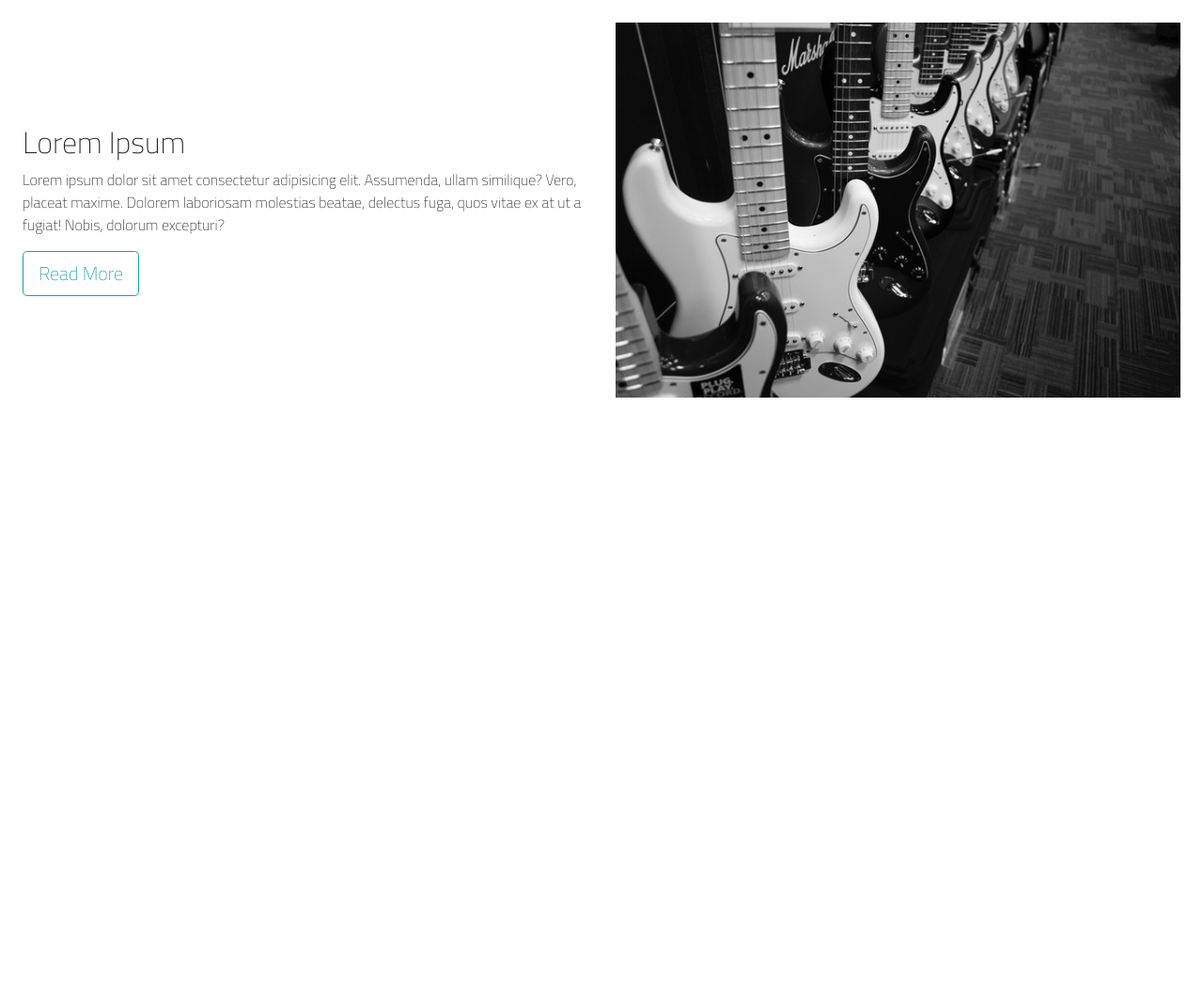
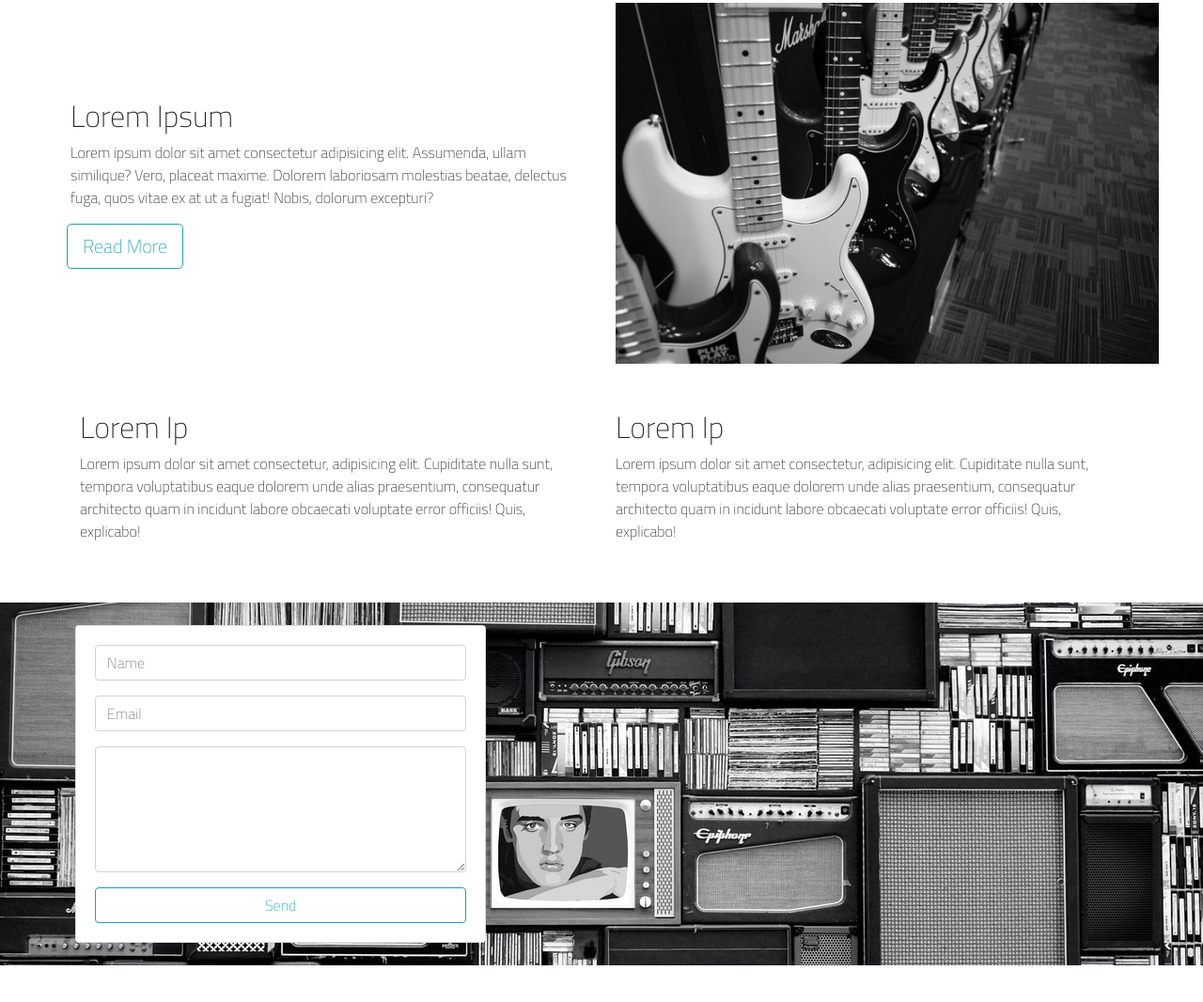
Before and after one commit to julianNot/page-guitar, a plain HTML site: page index.html in a window 1280 px wide. Shown: the part 1136-2202 px from the top of the page at 94% size. Before the commit the page ends 1559 px from the top, so only its background shows below. Drawn offline with nearby package versions, Linux system fonts and the light colour scheme.

Commit message:
contenido y animaciones

```diff
--- a/css/mian.css
+++ b/css/mian.css
@@ -1,5 +1,9 @@
 body{
     font-family: 'Titillium Web', sans-serif;
+}
+
+header{
+    margin-top: 75px;
 }
 
 #coment{
@@ -7,5 +11,8 @@ body{
     padding: 50px 0 30px 0;
     text-align: center;
     margin-top: 40px;
+}
 
+#contact{
+    background-image: url(../img/ampli.jpg);
 }
--- a/index.html
+++ b/index.html
@@ -18,7 +18,7 @@
 <body>
 
     <!-- Navigation -->
-    <nav class="navbar navbar-expand-lg navbar-light bg-light">
+    <nav class="navbar navbar-expand-lg navbar-light bg-light fixed-top">
         <div class="container">
             <a class="navbar-brand" href="#">Guitar Web</a>
             <button class="navbar-toggler" type="button" data-toggle="collapse" data-target="#navbarNav"
@@ -31,10 +31,10 @@
                         <a class="nav-link" href="#header">Home</a>
                     </li>
                     <li class="nav-item">
-                        <a class="nav-link" href="#">About</a>
+                        <a class="nav-link" href="#info-one">About</a>
                     </li>
                     <li class="nav-item">
-                        <a class="nav-link" href="#">Contact</a>
+                        <a class="nav-link" href="#contact">Contact</a>
                     </li>
                 </ul>
             </div>
@@ -50,9 +50,14 @@
                     </div>
                 </div>
                 <div class="col-md-6">
-                    <div class="header-content-right" >
+                    <div class="header-content-right">
                         <h1 class="mt-5 display-4">Lorem Ipsum</h1>
-                        <p class="mt-5">Lorem, ipsum dolor sit amet consectetur adipisicing elit. Beatae animi quia velit accusantium magnam dicta debitis quaerat, voluptatibus totam quis voluptatum quibusdam repellendus quod ipsam nesciunt explicabo doloribus unde minima. Lorem ipsum dolor sit amet, consectetur adipisicing elit. Quaerat sed voluptas, delectus, fugiat, ex consequuntur sequi molestiae repudiandae ullam minima ut rem vitae nostrum incidunt. Dolores expedita voluptatem omnis nihil.</p>
+                        <p class="mt-5">Lorem, ipsum dolor sit amet consectetur adipisicing elit. Beatae animi quia
+                            velit accusantium magnam dicta debitis quaerat, voluptatibus totam quis voluptatum quibusdam
+                            repellendus quod ipsam nesciunt explicabo doloribus unde minima. Lorem ipsum dolor sit amet,
+                            consectetur adipisicing elit. Quaerat sed voluptas, delectus, fugiat, ex consequuntur sequi
+                            molestiae repudiandae ullam minima ut rem vitae nostrum incidunt. Dolores expedita
+                            voluptatem omnis nihil.</p>
                         <a href="#" class="btn btn-outline-info btn-lg mt-3">Read More</a>
                     </div>
                 </div>
@@ -60,10 +65,12 @@
         </div>
     </header>
 
-    <section id ="coment">
+    <section id="coment">
         <div class="content">
-            <p class="h2 mb-2">
-                Lorem ipsum dolor sit amet consectetur adipisicing elit. Delectus officia, fugiat minima fugit, voluptatem quidem nulla ipsam adipisci beatae animi nesciunt eum consectetur dolor tempore unde veritatis nihil dolore aliquid.
+            <p class="h2 m-2">
+                Lorem ipsum dolor sit amet consectetur adipisicing elit. Delectus officia, fugiat minima fugit,
+                voluptatem quidem nulla ipsam adipisci beatae animi nesciunt eum consectetur dolor tempore unde
+                veritatis nihil dolore aliquid.
             <p class="h4"> - Julian Ardila</p>
             </p>
         </div>
@@ -71,16 +78,61 @@
 
     <!-- info -->
     <section id="info-one">
-        <div class="row mt-5">
+        <div class="row mt-5 m-2">
             <div class="col-md-6 my-auto">
                 <div class="info-left">
-                    <h2 class="ml-4">Lorem Ipsum</h2>
-                    <p class="ml-4">Lorem ipsum dolor sit amet consectetur adipisicing elit. Assumenda, ullam similique? Vero, placeat maxime. Dolorem laboriosam molestias beatae, delectus fuga, quos vitae ex at ut a fugiat! Nobis, dolorum excepturi?</p>
-                    <a href="#"  class="btn btn-outline-info btn-lg ml-4">Read More</a>
+                    <h2 class="ml-5 pl-1">Lorem Ipsum</h2>
+                    <p class="ml-5 pl-1">Lorem ipsum dolor sit amet consectetur adipisicing elit. Assumenda, ullam
+                        similique? Vero, placeat maxime. Dolorem laboriosam molestias beatae, delectus fuga, quos vitae
+                        ex at ut a fugiat! Nobis, dolorum excepturi?</p>
+                    <a href="#" class="header-btn btn btn-outline-info btn-lg ml-5 ">Read More</a>
                 </div>
             </div>
             <div class="col-md-6">
-                <div class="infor-right mr-4"><img src="img/set-guitars.jpg" alt="set de guitarras" style="width: 100%;" ></div>
+                <div class="infor-right mr-4"><img src="img/set-guitars.jpg" alt="set de guitarras"
+                        style="width: 100%;"></div>
+            </div>
+        </div>
+    </section>
+
+    <!-- info two -->
+    <section>
+        <div class="container">
+            <div class="row my-5">
+                <div class="col-md-6">
+                    <h2>Lorem Ip</h2>
+                    <p>Lorem ipsum dolor sit amet consectetur, adipisicing elit. Cupiditate nulla sunt, tempora
+                        voluptatibus eaque dolorem unde alias praesentium, consequatur architecto quam in incidunt
+                        labore obcaecati voluptate error officiis! Quis, explicabo!</p>
+                </div>
+                <div class="col-md-6">
+                    <h2>Lorem Ip</h2>
+                    <p>Lorem ipsum dolor sit amet consectetur, adipisicing elit. Cupiditate nulla sunt, tempora
+                        voluptatibus eaque dolorem unde alias praesentium, consequatur architecto quam in incidunt
+                        labore obcaecati voluptate error officiis! Quis, explicabo!</p>
+                </div>
+            </div>
+        </div>
+    </section>
+
+    <!-- contact -->
+    <section id="contact">
+        <div class="row m-5">
+            <div class="col-md-5 p-4">
+                <form action="" class="card ml-2">
+                    <div class="card-body">
+                        <div class="form-group">
+                            <input type="text" placeholder="Name" class="form-control" required>
+                        </div>
+                        <div class="form-group">
+                            <input type="email" placeholder="Email" class="form-control" required>
+                        </div>
+                        <div class="form-group">
+                            <textarea type="text" placeholder="Coment" class="form-control" rows="5" cols="30" minlength="10" > </textarea>
+                        </div>
+                        <button type="submit" class="btn btn-outline-info btn-block">Send</button>
+                    </div>
+                </form>
             </div>
         </div>
     </section>
@@ -92,6 +144,48 @@
     <script src="https://cdn.jsdelivr.net/npm/bootstrap@4.6.0/dist/js/bootstrap.bundle.min.js"
         integrity="sha384-Piv4xVNRyMGpqkS2by6br4gNJ7DXjqk09RmUpJ8jgGtD7zP9yug3goQfGII0yAns"
         crossorigin="anonymous"></script>
+
+    <script>
+        window.sr = ScrollReveal();
+        sr.reveal('.navbar',{
+            duration: 2000,
+            origin: 'bottom'
+        });
+        window.sr = ScrollReveal();
+        sr.reveal('.header-content-left',{
+            duration: 2000,
+            origin: 'top',
+            distance: '300px'
+        });
+        window.sr = ScrollReveal();
+        sr.reveal('.header-content-right',{
+            duration: 2000,
+            origin: 'right',
+            distance: '300px'
+        });
+        sr.reveal('.header-btn',{
+            duration: 2000,
+            origin: 'bottom',
+            delay: 1000
+        });
+        sr.reveal('.coment',{
+            duration: 2000,
+            origin: 'left',
+            distance: '300px',
+            viewFactor: 0.2
+        });
+
+
+        document.querySelectorAll('a[href^="#"]').forEach(anchor => {
+            anchor.addEventListener('click', function (e) {
+                e.preventDefault();
+
+                document.querySelector(this.getAttribute('href')).scrollIntoView({
+                    behavior: 'smooth'
+                });
+            });
+        });
+    </script>
 </body>
 
 </html>
```
Also changed, not shown: img/ampli.jpg (added), img/guitar-white.jpg (deleted). Lines whose indentation alone changed are shown as unchanged.
